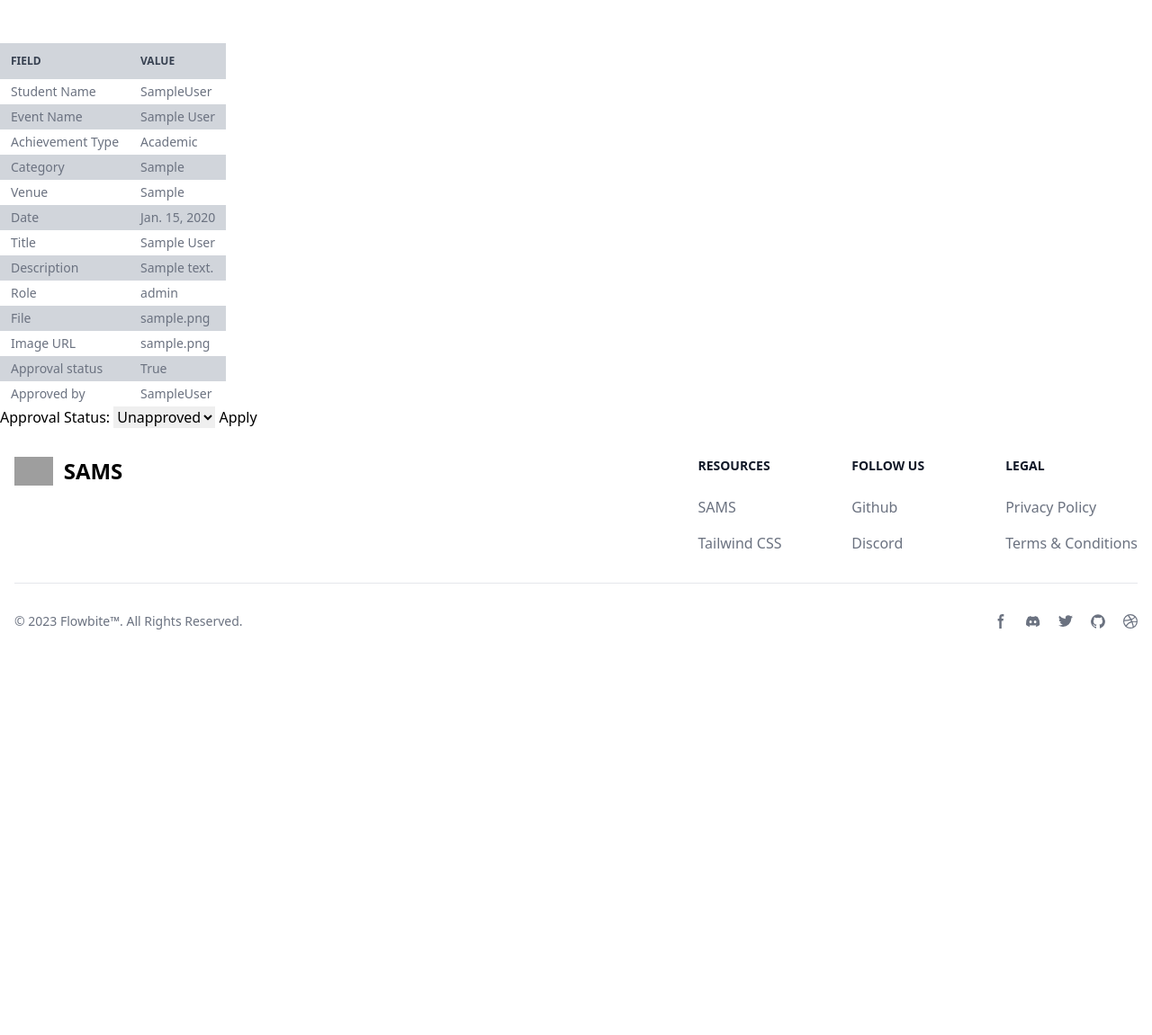
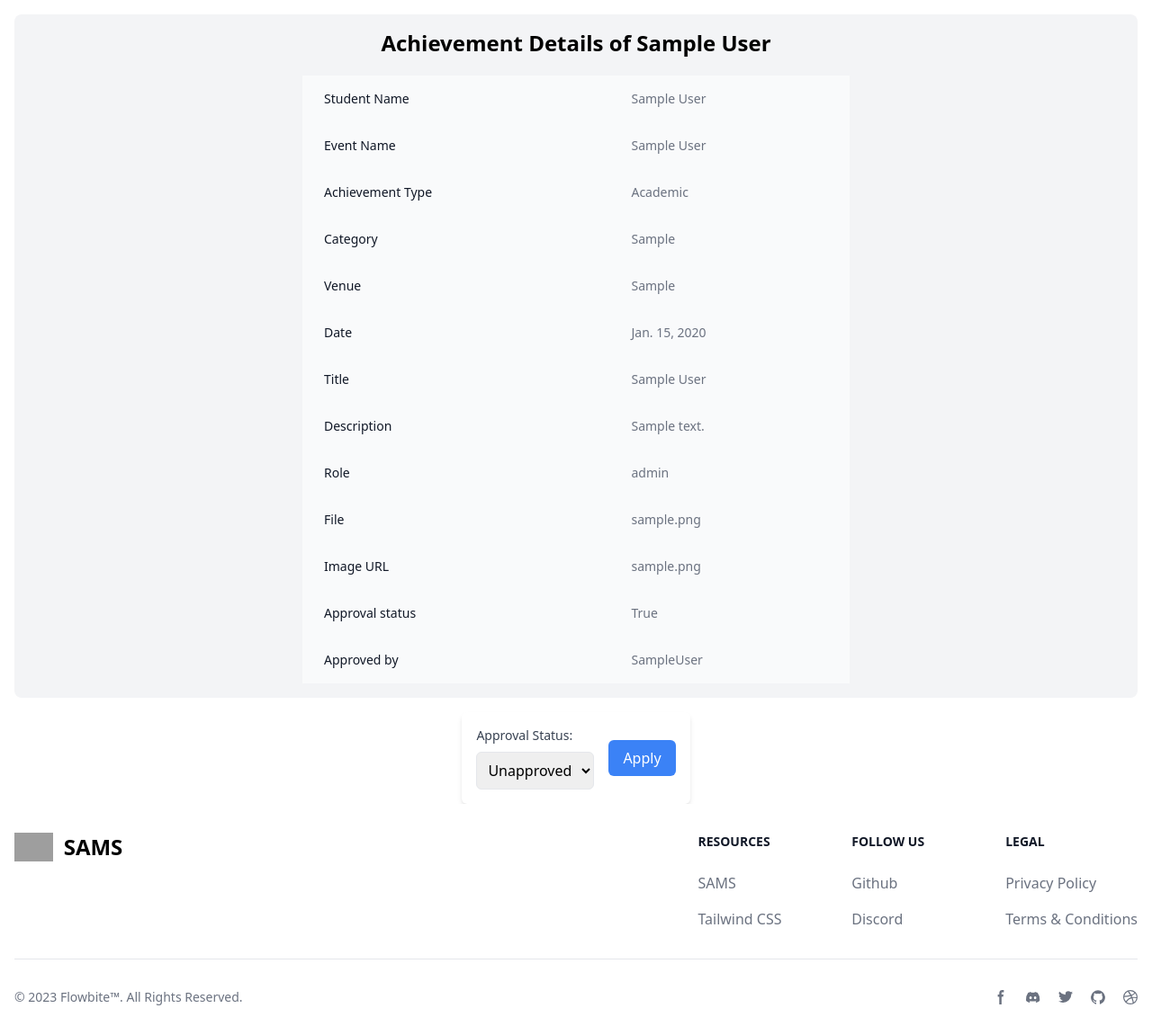
Before and after one commit to sid2983/sams, a Django app: page /achievementDetails/1/ in a window 1280 px wide. Shown: the part 64-1215 px from the top of the page at 90% size. Before the commit the page ends 764 px from the top, so only its background shows below. Run offline with Django 4.2, Linux system fonts and the light colour scheme; a user stored in the database is signed in; tables that the repository leaves empty hold one stand-in row (values such as "Sample post"); parts of the project's set-up code (start-up, migrations or seed data) failed here and were passed over; some libraries are stand-ins or nearby versions; grey boxes are pictures that could not be loaded.

Commit message:
achievement_details page

```diff
--- a/home/views.py
+++ b/home/views.py
@@ -59,7 +59,7 @@
 
     achievement_type = 'Academic' if achievement.achievement_type == '1' else 'Non-academic'
     details = [
-        ('Student Name', achievement.student.user.first_name + achievement.student.user.last_name ),
+        ('Student Name', achievement.student.user.first_name+ " " + achievement.student.user.last_name ),
         ('Event Name', achievement.event_name),
         ('Achievement Type', achievement_type),
         ('Category', achievement.category),
--- a/templates/home/achievement_details.html
+++ b/templates/home/achievement_details.html
@@ -2,43 +2,48 @@
 {% load home_extras %}
 
 {% block title %} Achievement details {% endblock %}
-<br>
 {% block heading %} Achievement details {% endblock %}
 
 {% block content %}
 
-<br><br>
-<div class="relative  sm:rounded-lg">
-    <table class="w-50 text-sm text-left rtl:text-right text-gray-500 dark:text-gray-400">
-        <thead class="text-xs text-gray-700 uppercase bg-gray-300">
-            <tr>
-                <th class="px-3 py-3"> Field </th>
-                <th class='px-3 py-3'> Value </th>
-            </tr>
-        </thead>
-        <tbody>
+<div class="relative sm:rounded-lg overflow-x-auto bg-gray-100 p-4 m-4">
+    <h1 class="font-semibold text-2xl text-center pb-5">Achievement Details of {{achievement_details.0.1}}</h1>
+    <table class="w-1/2 mx-auto bg-white rounded-full divide-y divide-gray-200">
+        <tbody class="">
             {% for key, val in achievement_details %}
-            <tr class="odd:bg-white even:bg-gray-300">
-                <td class="px-3 py-1"> {{ key }}</td>
-                <td class="px-3 py-1 "> {{ val }}</td>
+            <tr class="bg-gray-50">
+                <td class="px-6 py-4 whitespace-nowrap text-sm font-medium text-gray-900">{{ key }}
+                </td>
+                <td class="px-6 py-4 whitespace-nowrap text-sm text-gray-500">{{ val }}</td>
             </tr>
             {% endfor %}
-
         </tbody>
     </table>
 </div>
 
-<form id="toggle-approval-form" method="post">
+
+
+
+<form class="mx-auto p-4 max-w-md bg-white shadow-md rounded-md flex flex-col md:flex-row items-center">
     {% csrf_token %}
-    <label for="approval-status">Approval Status:</label>
-    <select id="approval-status" name="approval_status">
-        <option value="approved" {% if achievement.approved %}selected{% endif %}>Approved</option>
-        <option value="unapproved" {% if not achievement.approved %}selected{% endif %}>Unapproved</option>
-    </select>
-    <button type="submit">Apply</button>
+
+    <div class="flex flex-col mb-4 md:mb-0 md:mr-4">
+        <label for="approval-status" class="text-sm font-medium text-gray-700 mb-2">Approval Status:</label>
+        <select id="approval-status" name="approval_status" class="p-2 border rounded-md">
+            <option value="approved" {% if achievement.approved %}selected{% endif %}>Approved</option>
+            <option value="unapproved" {% if not achievement.approved %}selected{% endif %}>Unapproved</option>
+        </select>
+    </div>
+
+    <div>
+        <button type="submit" class="bg-blue-500 text-white px-4 py-2 rounded-md hover:bg-blue-700 focus:outline-none focus:shadow-outline-blue active:bg-blue-800">Apply</button>
+    </div>
 </form>
 
 
 
 
+
+
+
 {% endblock %}
```
